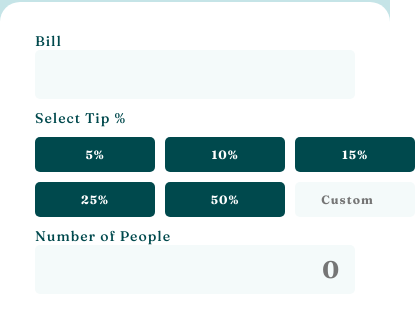
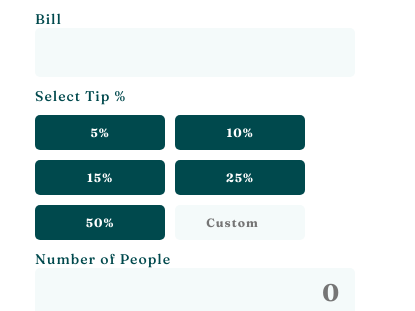
Before and after one commit to Nick444-del/Tip-calculator-app, a plain HTML site: page index.html in a window 390 px wide. Shown: the part 175-486 px from the top of the page, 415 px wide, since content can reach past the window. Drawn offline with Linux system fonts and the light colour scheme.

Commit message:
Update style.css

```diff
--- a/style.css
+++ b/style.css
@@ -257,8 +257,8 @@
         width: 100%;
     }
     .main .container .inner-left .select-tip{
-        width: 100%;
-        grid-template-columns: 120px 120px 120px;
+        width: auto;
+        grid-template-columns: 130px 130px;
     }
     .main .container .inner-left .bill{
         width: 100%;
```
